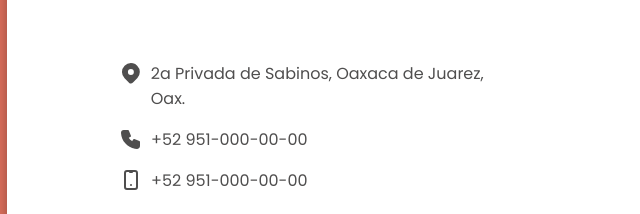
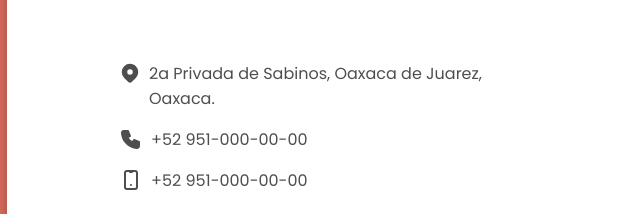
Before and after one commit to VictorManuel2/Practices, a plain HTML site: page 2.- ContactUs/index.html in a window 1280 px wide. Shown: the part 159-373 px from the top of the page, 121-761 px from the left. Drawn offline with Linux system fonts and the light colour scheme.

Commit message:
Segundo proyecto - Contact Us

```diff
--- a/2.- ContactUs/index.html
+++ b/2.- ContactUs/index.html
@@ -17,7 +17,7 @@
             <div class="left">
                 <div class="direction f-contact">
                     <svg  xmlns="http://www.w3.org/2000/svg"  width="24"  height="24"  viewBox="0 0 24 24"  fill="currentColor"  class="icon icon-tabler icons-tabler-filled icon-tabler-map-pin"><path stroke="none" d="M0 0h24v24H0z" fill="none"/><path d="M18.364 4.636a9 9 0 0 1 .203 12.519l-.203 .21l-4.243 4.242a3 3 0 0 1 -4.097 .135l-.144 -.135l-4.244 -4.243a9 9 0 0 1 12.728 -12.728zm-6.364 3.364a3 3 0 1 0 0 6a3 3 0 0 0 0 -6z" /></svg>
-                    <p class="data">2a Privada de Sabinos, Oaxaca de Juarez, Oax.</p>
+                    <p class="data">2a Privada de Sabinos, Oaxaca de Juarez, Oaxaca.</p>
                 </div>
                 <div class="phone f-contact">
                     <svg  xmlns="http://www.w3.org/2000/svg"  width="24"  height="24"  viewBox="0 0 24 24"  fill="currentColor"  class="icon icon-tabler icons-tabler-filled icon-tabler-phone"><path stroke="none" d="M0 0h24v24H0z" fill="none"/><path d="M9 3a1 1 0 0 1 .877 .519l.051 .11l2 5a1 1 0 0 1 -.313 1.16l-.1 .068l-1.674 1.004l.063 .103a10 10 0 0 0 3.132 3.132l.102 .062l1.005 -1.672a1 1 0 0 1 1.113 -.453l.115 .039l5 2a1 1 0 0 1 .622 .807l.007 .121v4c0 1.657 -1.343 3 -3.06 2.998c-8.579 -.521 -15.418 -7.36 -15.94 -15.998a3 3 0 0 1 2.824 -2.995l.176 -.005h4z" /></svg>
```
